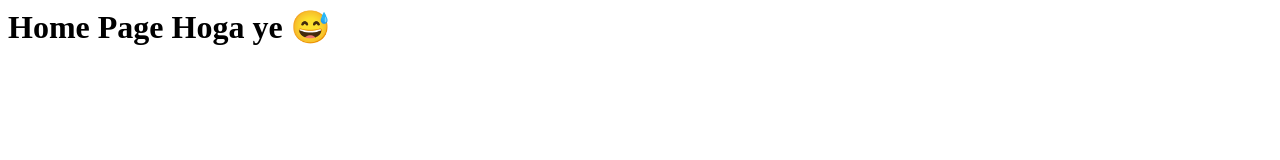
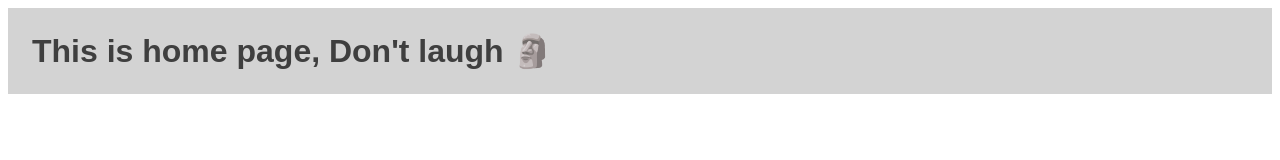
Before and after one commit to TCABrij/tcabrij.github.io, a plain HTML site: page index.html in a window 1280 px wide. Drawn offline with Linux system fonts and the light colour scheme.

Commit message:
Add title

```diff
--- a/index.html
+++ b/index.html
@@ -1 +1,10 @@
-<h1>Home Page Hoga ye 😅</h1>
+<h1>This is home page, Don't laugh 🗿</h1>
+
+<style>
+  h1{
+   padding: 1.5rem;
+   background: lightgray;
+   color: rgba(0, 0,0,0.7);
+   font-family: Arial, sans-serif;
+  }
+</style>
```
